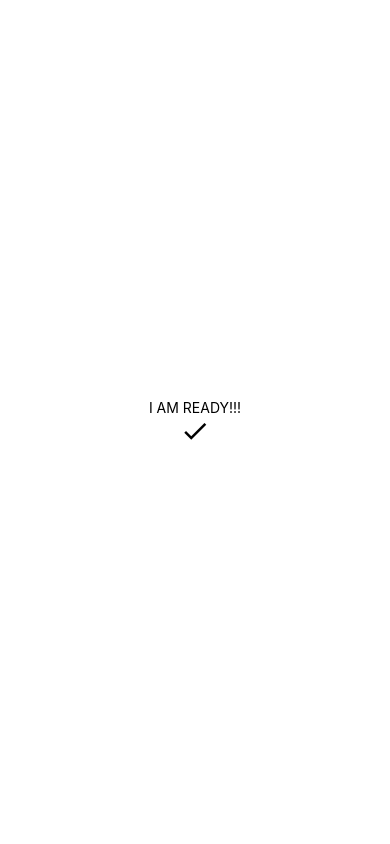
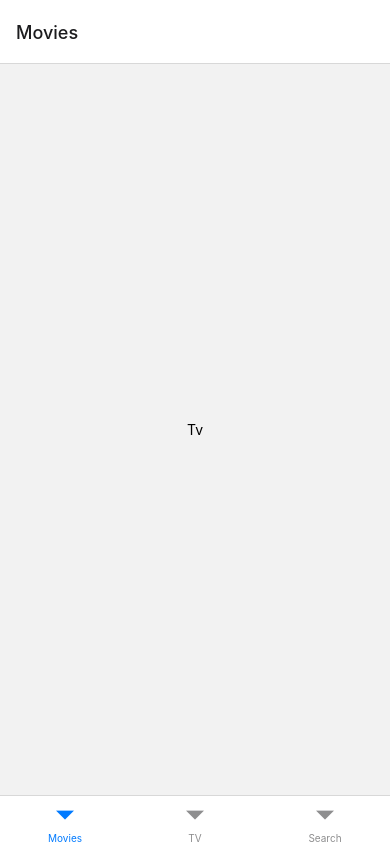
Before and after one commit to KeMezz/noovies, a React Native app: screen /Movies in a window 390 px wide. Built offline with nearby package versions, Linux system fonts and the light colour scheme.

Commit message:
configure each screens and dark mode

```diff
--- a/App.js
+++ b/App.js
@@ -2,11 +2,18 @@ import React, { useCallback, useEffect, useState } from "react";
 import * as SplashScreen from "expo-splash-screen";
 import * as Font from "expo-font";
 import { MaterialIcons } from "@expo/vector-icons";
-import { Text, View } from "react-native";
+import { useColorScheme } from "react-native";
+import Tabs from "./navigation/Tabs";
+import {
+  NavigationContainer,
+  DefaultTheme,
+  DarkTheme,
+} from "@react-navigation/native";
 
 SplashScreen.preventAutoHideAsync();
 
 export default function App() {
+  const isDark = useColorScheme() === "dark";
   const [appIsReady, setAppIsReady] = useState(false);
   useEffect(() => {
     async function prepare() {
@@ -31,12 +38,11 @@ export default function App() {
     return null;
   }
   return (
-    <View
-      style={{ flex: 1, alignItems: "center", justifyContent: "center" }}
-      onLayout={onLayoutRootView}
+    <NavigationContainer
+      onReady={onLayoutRootView}
+      theme={isDark ? DarkTheme : DefaultTheme}
     >
-      <Text>I AM READY!!!</Text>
-      <MaterialIcons name="check" size={30} />
-    </View>
+      <Tabs />
+    </NavigationContainer>
   );
 }
--- /dev/null
+++ b/navigation/Tabs.js
@@ -0,0 +1,19 @@
+import React from "react";
+import { createBottomTabNavigator } from "@react-navigation/bottom-tabs";
+import Movie from "../screens/Movie";
+import Tv from "../screens/Tv";
+import Search from "../screens/Search";
+
+const Tab = createBottomTabNavigator();
+
+const Tabs = () => {
+  return (
+    <Tab.Navigator initialRouteName="Movies">
+      <Tab.Screen name="Movies" component={Movie} />
+      <Tab.Screen name="TV" component={Tv} />
+      <Tab.Screen name="Search" component={Search} />
+    </Tab.Navigator>
+  );
+};
+
+export default Tabs;
--- /dev/null
+++ b/screens/Movie.js
@@ -0,0 +1,10 @@
+import React from "react";
+import { View, Text } from "react-native";
+
+const Movie = () => (
+  <View style={{ flex: 1, alignItems: "center", justifyContent: "center" }}>
+    <Text>Tv</Text>
+  </View>
+);
+
+export default Movie;
--- /dev/null
+++ b/screens/Search.js
@@ -0,0 +1,10 @@
+import React from "react";
+import { View, Text } from "react-native";
+
+const Search = () => (
+  <View style={{ flex: 1, alignItems: "center", justifyContent: "center" }}>
+    <Text>Search</Text>
+  </View>
+);
+
+export default Search;
--- /dev/null
+++ b/screens/Tv.js
@@ -0,0 +1,10 @@
+import React from "react";
+import { View, Text } from "react-native";
+
+const Tv = () => (
+  <View style={{ flex: 1, alignItems: "center", justifyContent: "center" }}>
+    <Text>Tv</Text>
+  </View>
+);
+
+export default Tv;
```
